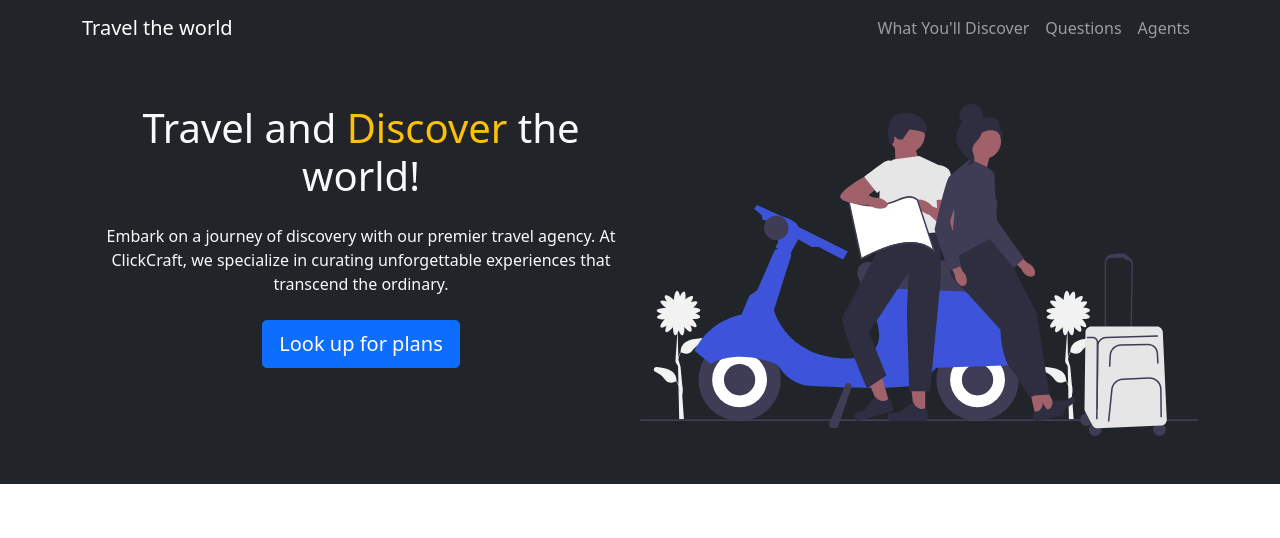
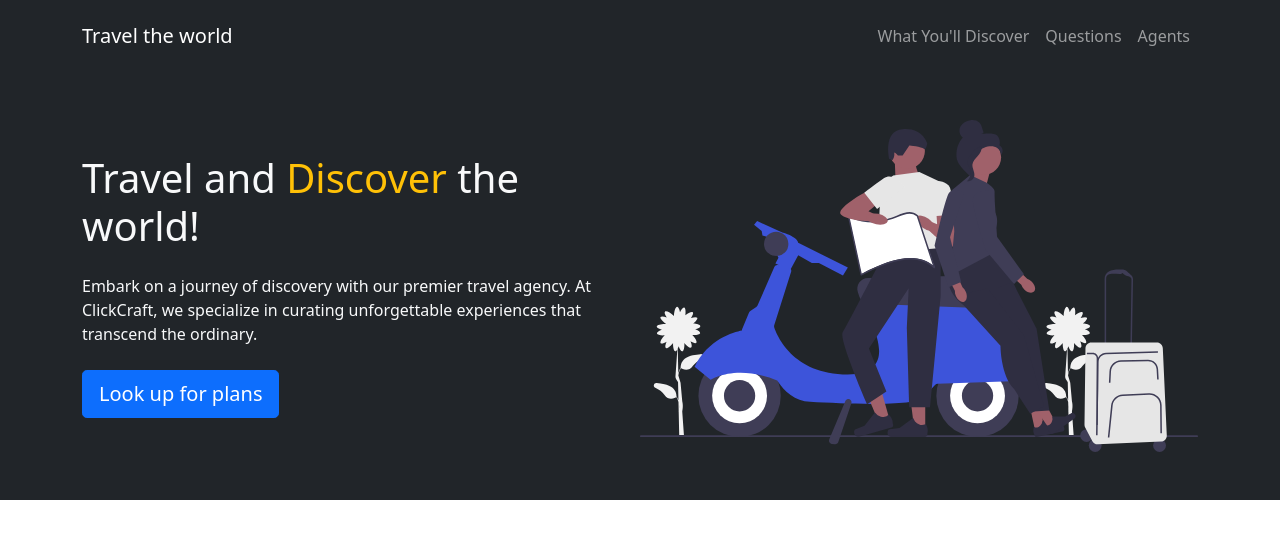
Before and after one commit to Carlos2902/web-design-bootsrap, a plain HTML site: page index.html in a window 1280 px wide. Drawn offline with nearby package versions, Linux system fonts and the light colour scheme.

Commit message:
justify content for showcase

```diff
--- a/index.html
+++ b/index.html
@@ -14,7 +14,7 @@
   </head>
   <body>
     <!-- Navbar -->
-    <nav class="navbar navbar-expand-lg bg-dark navbar-dark">
+    <nav class="navbar navbar-expand-lg bg-dark navbar-dark py-3">
       <div class="container">
         <a href="#" class="navbar-brand">Travel the world</a>
         <!-- Hamburger menu -->
@@ -45,10 +45,11 @@
     </nav>
 
     <!-- Showcase -->
-    <section class="bg-dark text-light p-5 text-center">
+                                            <!-- from sm to up, align to the start -->
+    <section class="bg-dark text-light p-5 text-center text-sm-start">
       <div class="container">
         <!-- flexbox class breakpoint: small screens -->
-        <div class="d-sm-flex">
+        <div class="d-sm-flex align-items-center justify-content-between">
           <div>
             <h1>
               Travel and <span class="text-warning">Discover</span> the world!
@@ -64,7 +65,7 @@
             </button>
           </div>
           <!-- Class to bound img into container -->
-          <img clas="img-fluid" src="./travel.svg" alt="" width="50%" />
+          <img class="img-fluid w-50 d-none d-sm-block" src="./travel.svg" alt=""  />
         </div>
       </div>
     </section>
```
